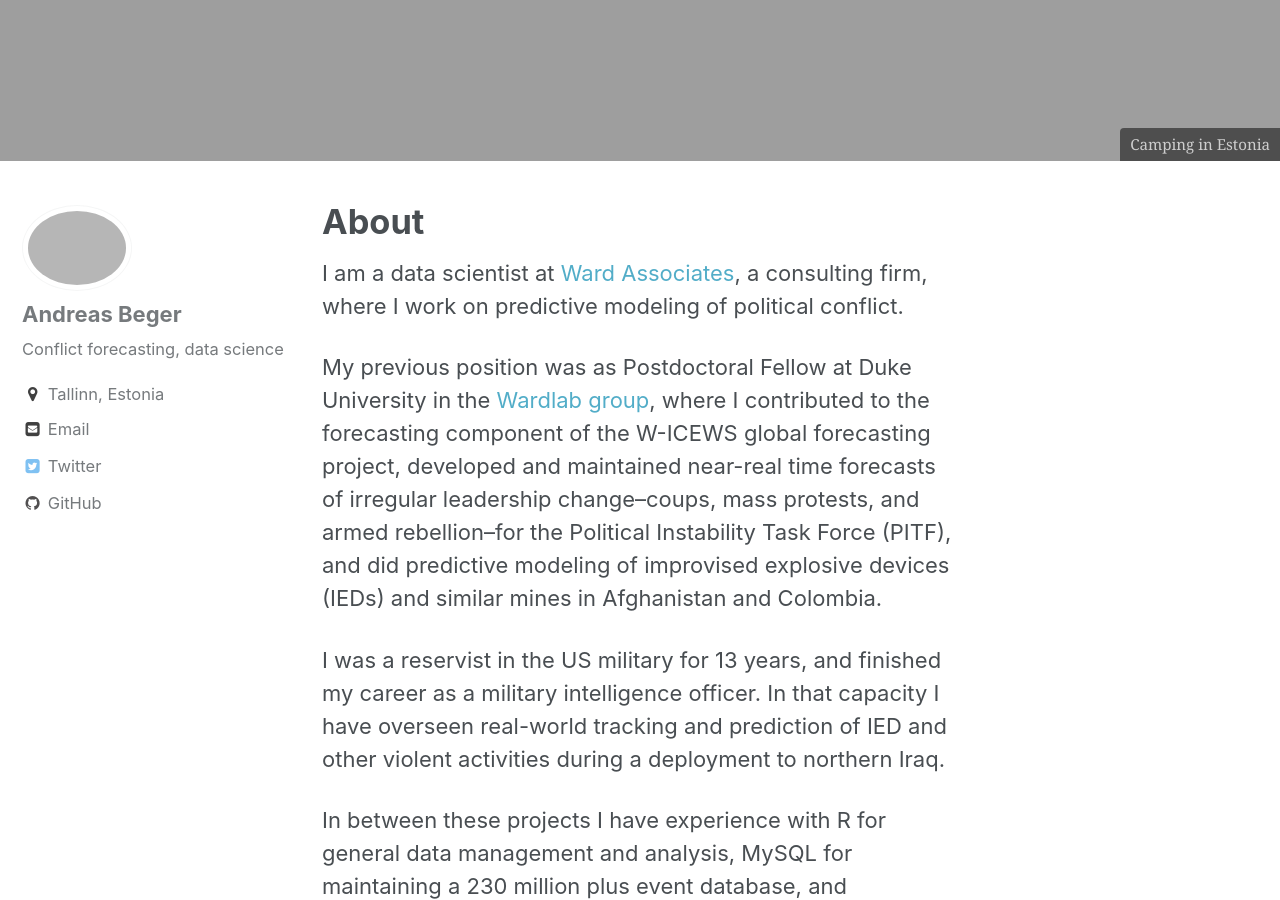
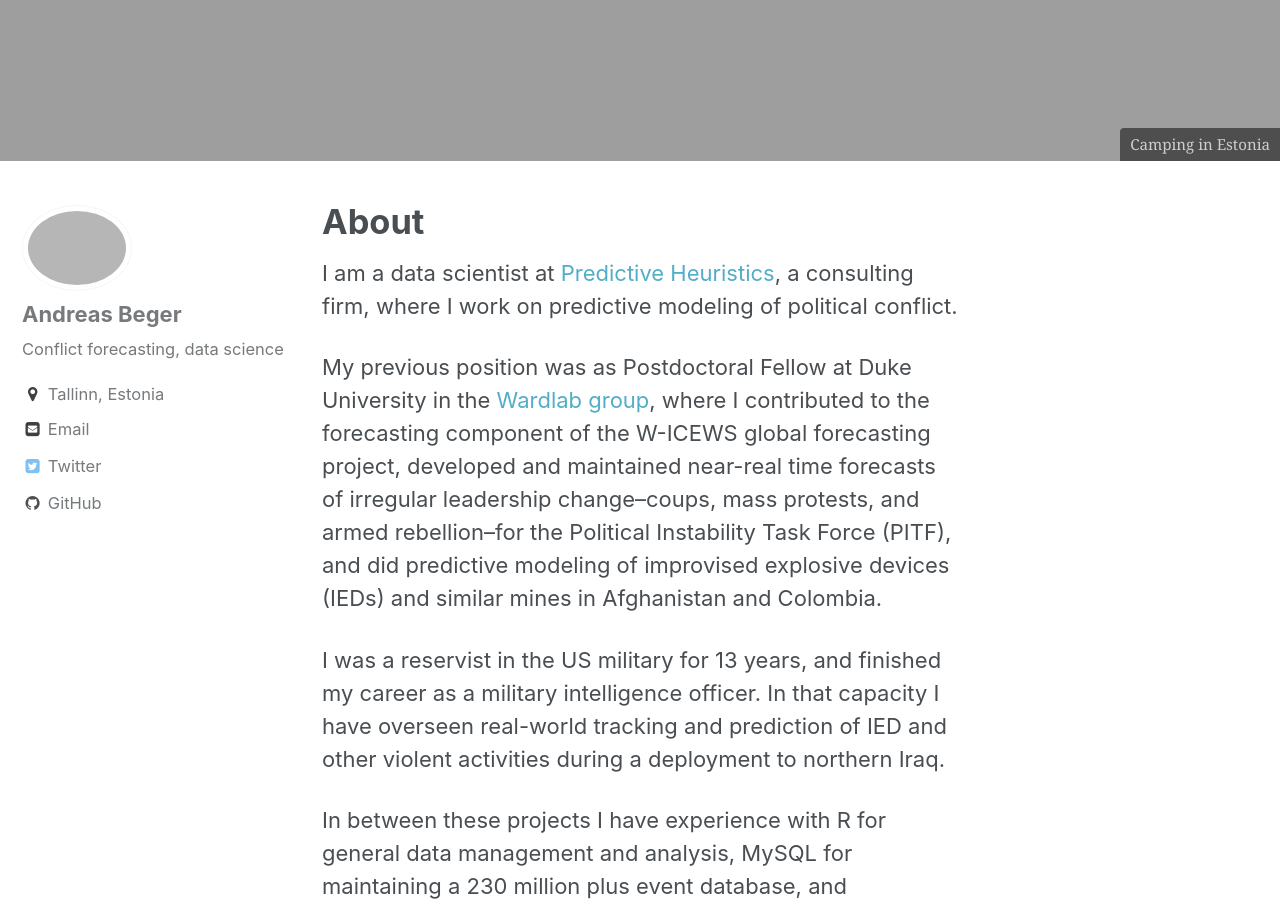
Before and after one commit to andybega/andybega.github.io, a Jekyll site: the page built from _pages/about.md, in a window 1280 px wide and 900 px high, scrolled down 899 px. Built offline with Jekyll 4.4.1, drawn with Linux system fonts in a browser that asks for light colours.

Commit message:
update PH link

```diff
--- a/_pages/about.md
+++ b/_pages/about.md
@@ -9,7 +9,7 @@ header:
   caption: "Camping in Estonia"
 ---
 
-I am a data scientist at [Ward Associates](http://www.wardassociatesinc.com), a consulting firm, where I work on predictive modeling of political conflict.
+I am a data scientist at [Predictive Heuristics](https://www.predictiveheuristics.com), a consulting firm, where I work on predictive modeling of political conflict.
 
 My previous position was as Postdoctoral Fellow at Duke University in the [Wardlab group](http://www.mdwardlab.com), where I contributed to the forecasting component of the W-ICEWS global forecasting project, developed and maintained near-real time forecasts of irregular leadership change--coups, mass protests, and armed rebellion--for the Political Instability Task Force (PITF), and did predictive modeling of improvised explosive devices (IEDs) and similar mines in Afghanistan and Colombia.
 
```
